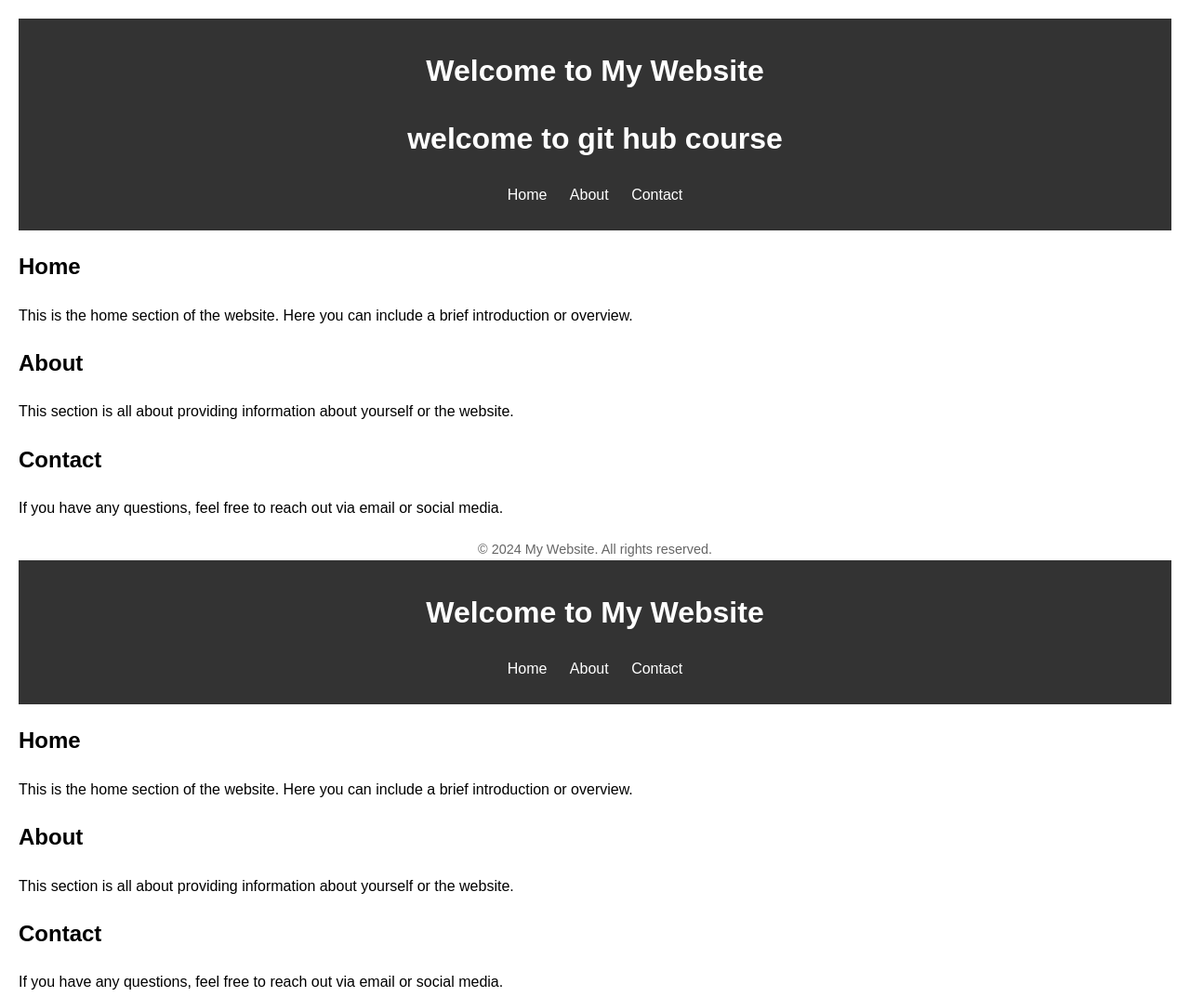
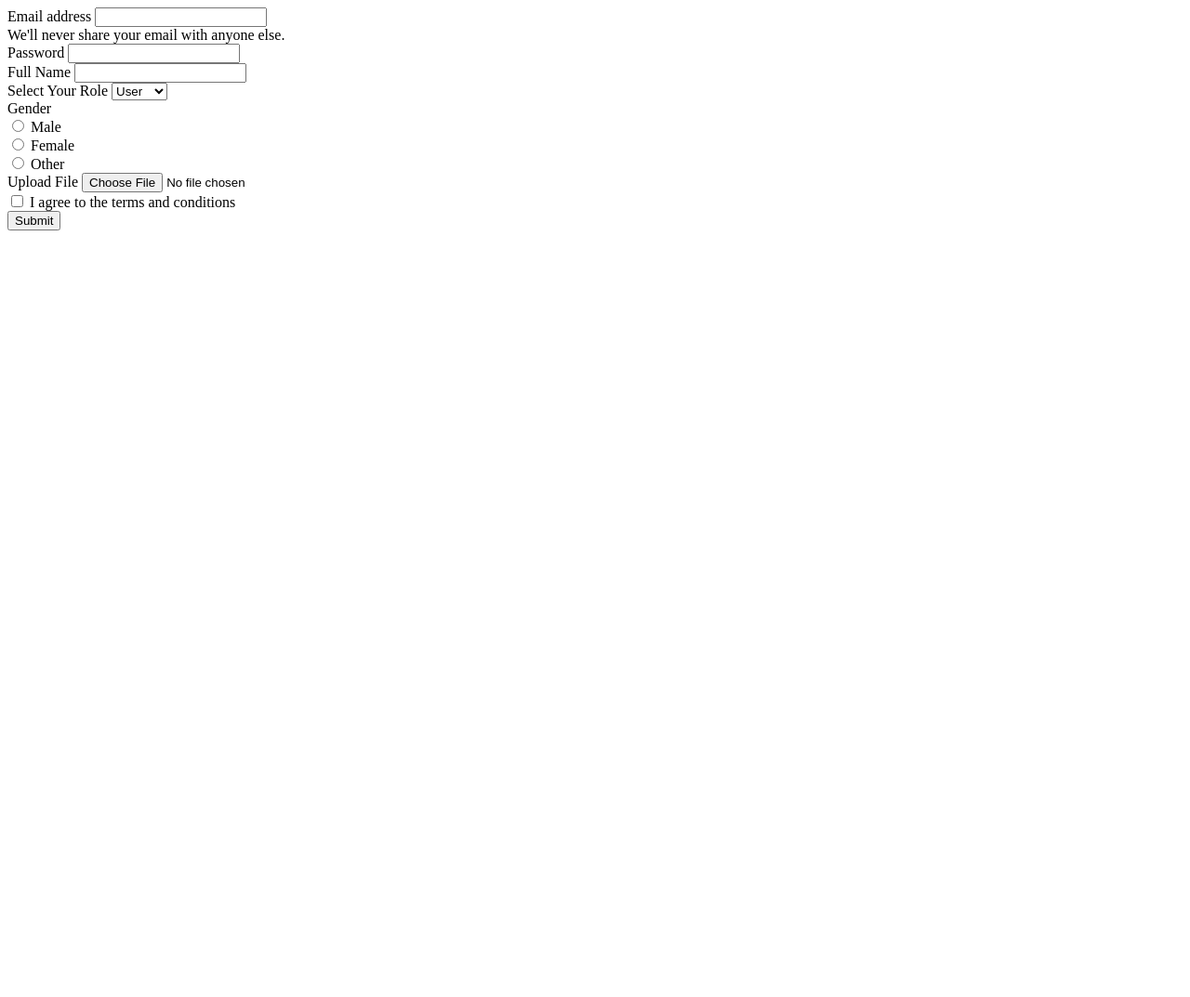
Before and after one commit to Sridharkammari/my-first-existing, a plain HTML site: page index.html in a window 1280 px wide. Shown: the top 1073 px of the page at 93% size. After the commit the page ends 800 px from the top, so only its background shows below. Drawn offline with Linux system fonts and the light colour scheme.

Commit message:
this is impfix

```diff
--- a/index.html
+++ b/index.html
@@ -1,153 +1,55 @@
-<!DOCTYPE html>
-<html lang="en">
-<head>
-    <meta charset="UTF-8">
-    <meta name="viewport" content="width=device-width, initial-scale=1.0">
-    <meta name="description" content="A sample HTML file for demonstration purposes.">
-    <title>Sample HTML Page</title>
-    <style>
-        body {
-            font-family: Arial, sans-serif;
-            line-height: 1.6;
-            margin: 20px;
-        }
-        header {
-            background: #333;
-            color: #fff;
-            padding: 10px 0;
-            text-align: center;
-        }
-        nav ul {
-            list-style: none;
-            padding: 0;
-        }
-        nav ul li {
-            display: inline;
-            margin: 0 10px;
-        }
-        nav ul li a {
-            color: #fff;
-            text-decoration: none;
-        }
-        main {
-            margin-top: 20px;
-        }
-        footer {
-            margin-top: 20px;
-            text-align: center;
-            font-size: 0.9em;
-            color: #666;
-        }
-    </style>
-</head>
-<body>
-    <header>
-        <h1>Welcome to My Website</h1>
-        <h1>welcome to git hub course</h1>
-        <nav>
-            <ul>
-                <li><a href="#home">Home</a></li>
-                <li><a href="#about">About</a></li>
-                <li><a href="#contact">Contact</a></li>
-            </ul>
-        </nav>
-    </header>
 
-    <main>
-        <section id="home">
-            <h2>Home</h2>
-            <p>This is the home section of the website. Here you can include a brief introduction or overview.</p>
-        </section>
+<form>
+    <div class="mb-3">
+        <label for="exampleInputEmail1" class="form-label">Email address</label>
+        <input type="email" class="form-control" id="exampleInputEmail1" aria-describedby="emailHelp">
+        <div id="emailHelp" class="form-text">We'll never share your email with anyone else.</div>
+    </div>
 
-        <section id="about">
-            <h2>About</h2>
-            <p>This section is all about providing information about yourself or the website.</p>
-        </section>
+    <div class="mb-3">
+        <label for="exampleInputPassword1" class="form-label">Password</label>
+        <input type="password" class="form-control" id="exampleInputPassword1">
+    </div>
 
-        <section id="contact">
-            <h2>Contact</h2>
-            <p>If you have any questions, feel free to reach out via email or social media.</p>
-        </section>
-    </main>
+    <div class="mb-3">
+        <label for="exampleFullName" class="form-label">Full Name</label>
+        <input type="text" class="form-control" id="exampleFullName">
+    </div>
 
-    <footer>
-        &copy; 2024 My Website. All rights reserved.
-    </footer>
-</body>
-</html>
-<!DOCTYPE html>
-<html lang="en">
-<head>
-    <meta charset="UTF-8">
-    <meta name="viewport" content="width=device-width, initial-scale=1.0">
-    <meta name="description" content="A sample HTML file for demonstration purposes.">
-    <title>Sample HTML Page</title>
-    <style>
-        body {
-            font-family: Arial, sans-serif;
-            line-height: 1.6;
-            margin: 20px;
-        }
-        header {
-            background: #333;
-            color: #fff;
-            padding: 10px 0;
-            text-align: center;
-        }
-        nav ul {
-            list-style: none;
-            padding: 0;
-        }
-        nav ul li {
-            display: inline;
-            margin: 0 10px;
-        }
-        nav ul li a {
-            color: #fff;
-            text-decoration: none;
-        }
-        main {
-            margin-top: 20px;
-        }
-        footer {
-            margin-top: 20px;
-            text-align: center;
-            font-size: 0.9em;
-            color: #666;
-        }
-    </style>
-</head>
-<body>
-    <header>
-        <h1>Welcome to My Website</h1>
-        <nav>
-            <ul>
-                <li><a href="#home">Home</a></li>
-                <li><a href="#about">About</a></li>
-                <li><a href="#contact">Contact</a></li>
-            </ul>
-        </nav>
-    </header>
+    <div class="mb-3">
+        <label for="exampleSelect" class="form-label">Select Your Role</label>
+        <select class="form-select" id="exampleSelect">
+            <option value="user">User</option>
+            <option value="admin">Admin</option>
+            <option value="guest">Guest</option>
+        </select>
+    </div>
 
-    <main>
-        <section id="home">
-            <h2>Home</h2>
-            <p>This is the home section of the website. Here you can include a brief introduction or overview.</p>
-        </section>
+    <div class="mb-3">
+        <label class="form-label">Gender</label><br>
+        <div class="form-check">
+            <input class="form-check-input" type="radio" name="gender" id="genderMale" value="male">
+            <label class="form-check-label" for="genderMale">Male</label>
+        </div>
+        <div class="form-check">
+            <input class="form-check-input" type="radio" name="gender" id="genderFemale" value="female">
+            <label class="form-check-label" for="genderFemale">Female</label>
+        </div>
+        <div class="form-check">
+            <input class="form-check-input" type="radio" name="gender" id="genderOther" value="other">
+            <label class="form-check-label" for="genderOther">Other</label>
+        </div>
+    </div>
 
-        <section id="about">
-            <h2>About</h2>
-            <p>This section is all about providing information about yourself or the website.</p>
-        </section>
+    <div class="mb-3">
+        <label for="exampleFile" class="form-label">Upload File</label>
+        <input class="form-control" type="file" id="exampleFile">
+    </div>
 
-        <section id="contact">
-            <h2>Contact</h2>
-            <p>If you have any questions, feel free to reach out via email or social media.</p>
-        </section>
-    </main>
+    <div class="mb-3 form-check">
+        <input type="checkbox" class="form-check-input" id="exampleCheck1">
+        <label class="form-check-label" for="exampleCheck1">I agree to the terms and conditions</label>
+    </div>
 
-    <footer>
-        &copy; 2024 My Website. All rights reserved.
-    </footer>
-</body>
-</html>
+    <button type="submit" class="btn btn-primary">Submit</button>
+</form>
```
